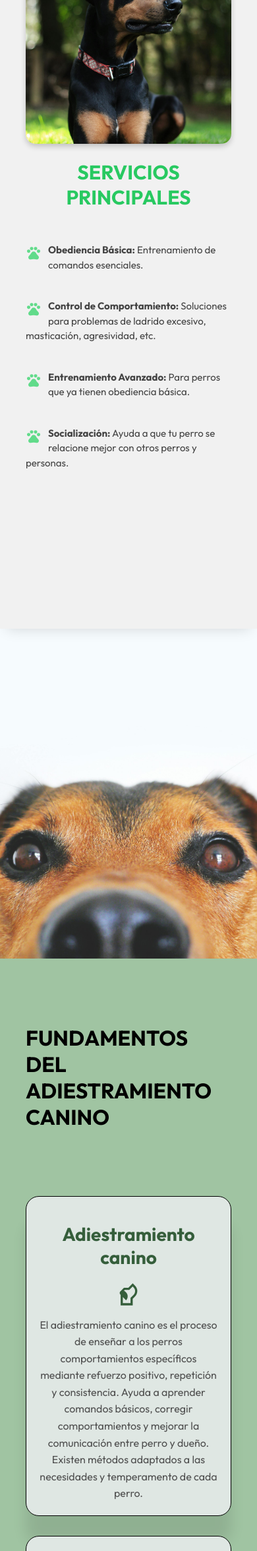
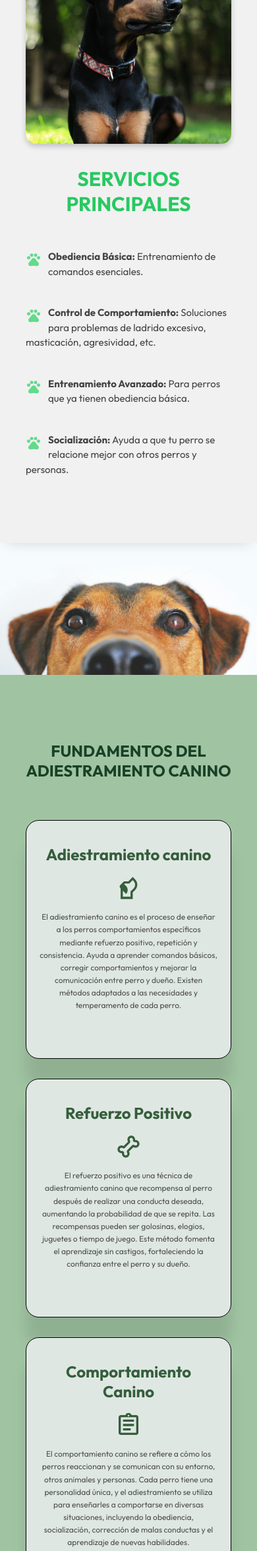
Before and after one commit to jesus1daw/cancare, a PHP site: page / in a window 390 px wide. Shown: the part 1078-3429 px from the top of the page at 66% size. Run offline with PHP 8.4, Linux system fonts and the light colour scheme; some web fonts are replaced.

Commit message:
responsive

```diff
--- a/css/style.css
+++ b/css/style.css
@@ -153,6 +153,8 @@
 .content1 {
     flex: 1 1 60%;
     font-family: "Outfit";
+    margin-top: 100px;
+
 }
 
 .content1 img {
@@ -207,7 +209,9 @@
     width: 80%;
     margin: auto;
     margin-top: 100px;
+    text-align: center;
     font-family: "Outfit";
+    color: #194127;
 }
 
 /* Tarjetas */
@@ -321,6 +325,9 @@
         width: 100%;
         object-fit: cover ; /* Asegura que la imagen se recorte en lugar de deformarse */
     }
+    .content1{
+        margin-top: 10px;
+    }
     .info1 .content1 h1{
         font-size: 30px;
     }
@@ -372,4 +379,29 @@
     .nav a {
         font-size: 1em; /* Reducir el tamaño de la fuente */
     }
+
+    .content2 h1 {
+        font-size: 1.5em; /* Reducir el tamaño del encabezado */
+        text-align: center;
+    }
+    .cards{
+        margin-top: 60px;
+    }
+    .inter2{
+        height: 60px;
+    }
+    .div2{
+        height: 200px;
+    }
+    .img2{
+        height: 100%;
+    }
+
+    .card{
+        height: 320px;
+    }
+    .card p{
+        font-size: 12px;
+
+    }
 }
```
